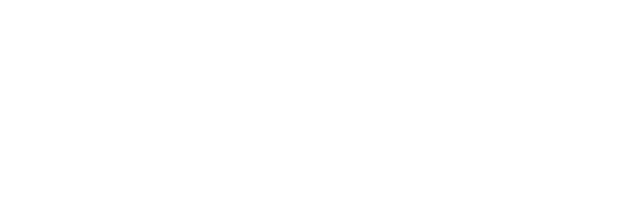
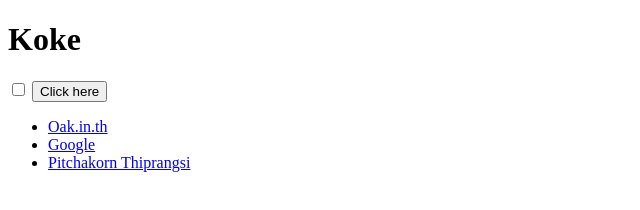
Before and after one commit to kokejohh/mypage2024_gosoft, a plain HTML site: page Basic/DOM/index.html in a window 1280 px wide. Shown: the whole page, without its empty margins (0-640 px from the left). Drawn offline with Linux system fonts and the light colour scheme.

Commit message:
finish js lesson

```diff
--- a/Basic/DOM/index.html
+++ b/Basic/DOM/index.html
@@ -6,7 +6,26 @@
     <title>My website</title>
     <link rel="stylesheet" href="style.css">
 </head>
-<body>
+<body onload="console.log('Hello Inline')">
+    <h1>Koke</h1>
+
+    <input type="checkbox" name="" id="">
+    <button type="button" name="button">Click here</button>
+    <ul>
+        <li class="list">
+            <a href="https://oak.in.th">Oak.in.th</a>
+        </li>
+        <li class="list">
+            <a href="https://google.com">Google</a>
+        </li>
+        <li class="list">
+            <a href="https://google.com">Third Link</a>
+        </li>
+    </ul>
+
+    <script type="text/javascript">
+        console.log("Hello Internal");
+    </script>
     <script src="script.js"></script>
 </body>
 </html>
--- a/Basic/DOM/script.js
+++ b/Basic/DOM/script.js
@@ -0,0 +1,15 @@
+console.log("Hello external");
+
+const h = document.getElementsByTagName("h1");
+const hh = document.querySelector('h1');
+console.log(h[0].innerHTML);
+console.log(hh.innerHTML);
+
+const ul = document.querySelector("ul");
+const li3 = ul.children.item(2); //const li3 = ul.children[2];
+const thirdLink = li3.firstElementChild;
+thirdLink.innerHTML = "Pitchakorn Thiprangsi";
+
+const test = ul.getElementsByTagName("li");
+console.log(test[0]);
+console.log(test.item(0));
```
